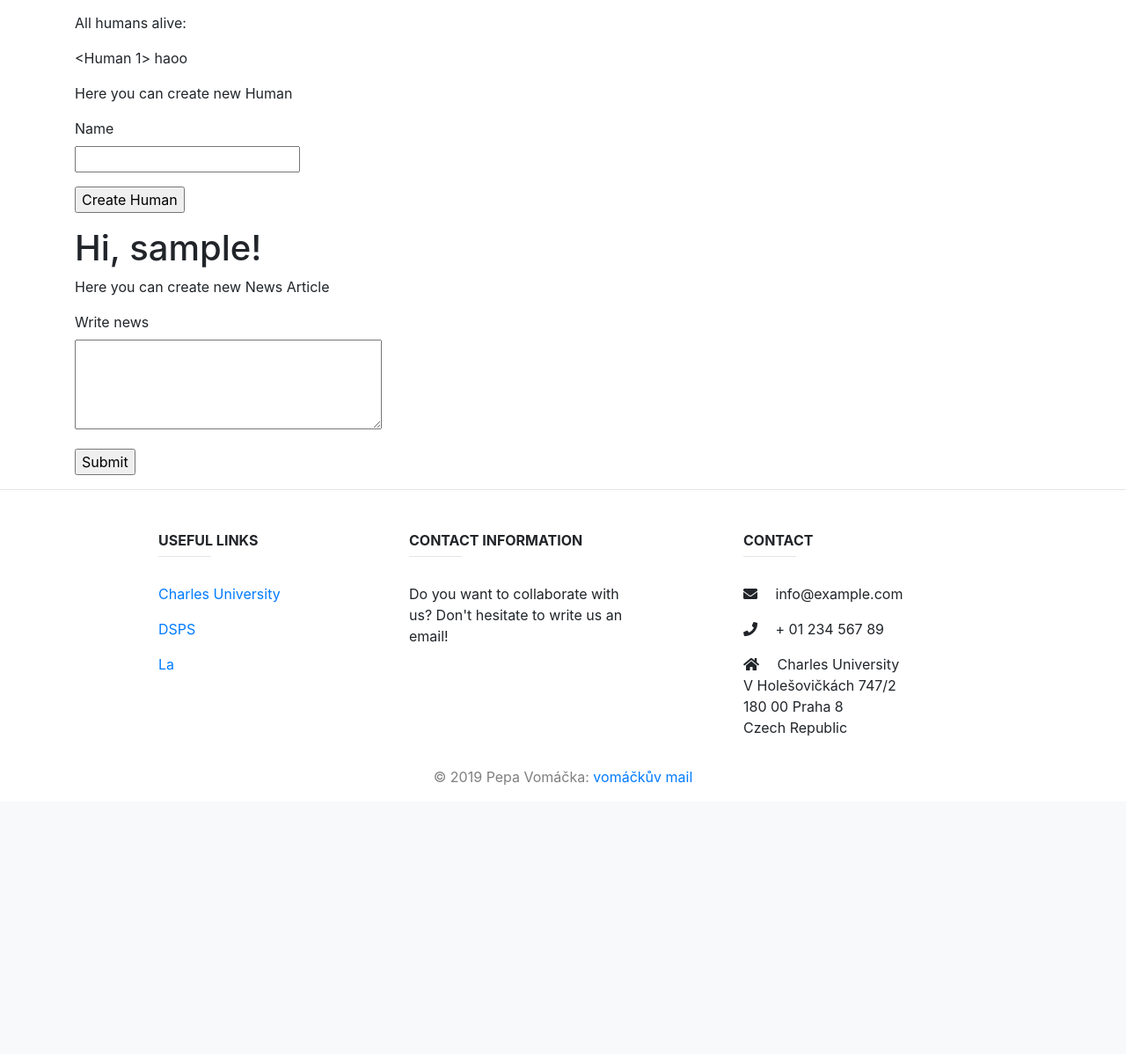
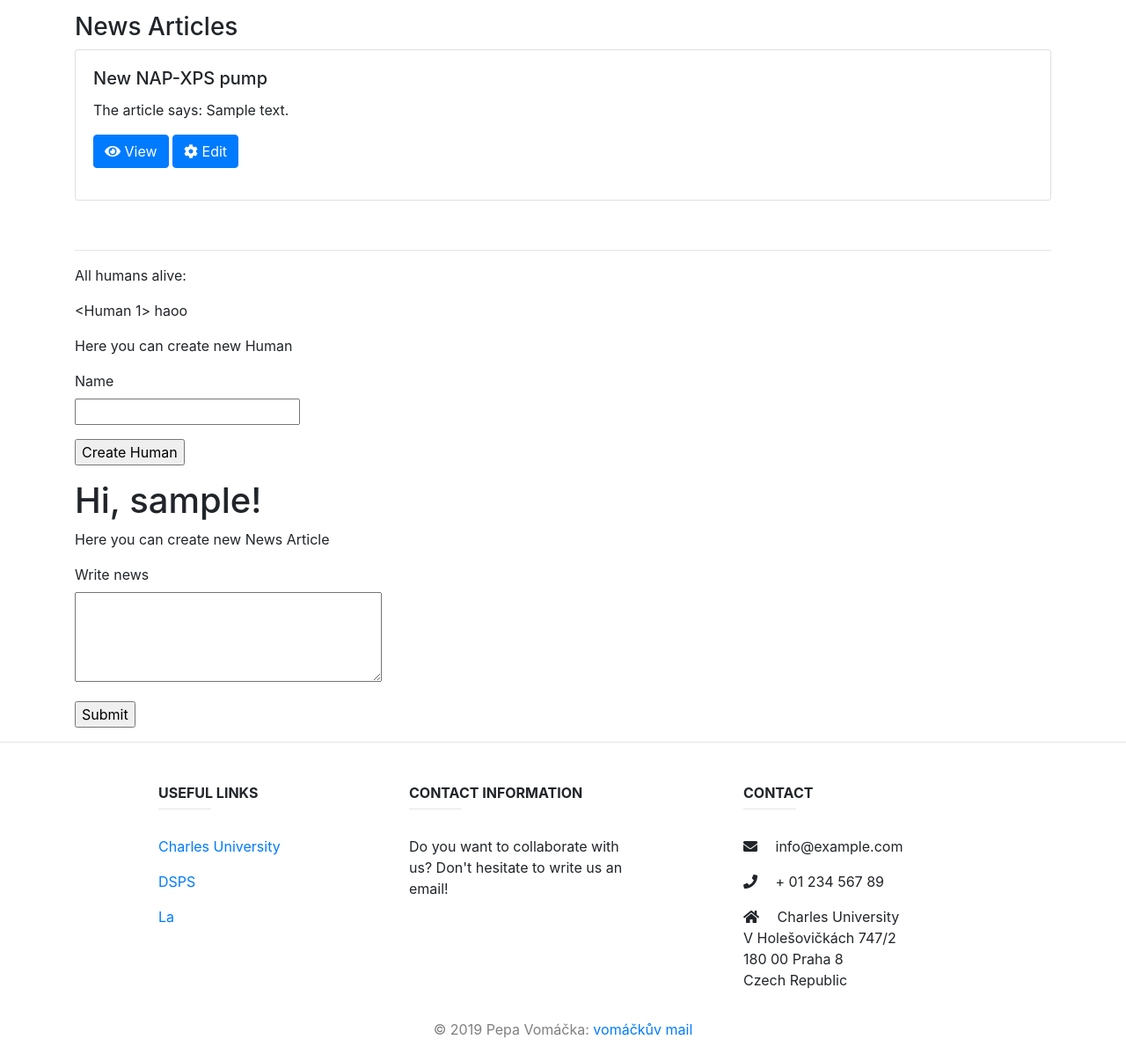
Before and after one commit to vaclavmaixner/nano-website, a Flask app: page /admin in a window 1280 px wide. Shown: the part 56-1254 px from the top of the page at 88% size. Before the commit the page ends 948 px from the top, so only its background shows below. Run offline with Flask 2, Linux system fonts and the light colour scheme; a user stored in the database is signed in; tables that the repository leaves empty hold one stand-in row (values such as "Sample post"); some libraries are stand-ins or nearby versions.

Commit message:
Added buttons for editing and viewing individual posts.

```diff
--- a/app/routes.py
+++ b/app/routes.py
@@ -18,7 +18,7 @@ def index():
 def news():
     #articles = Article.query.all()
     page = request.args.get('page', 1, type=int)
-    articles = Article.query.paginate(
+    articles = Article.query.order_by(Article.timestamp.desc()).paginate(
         page, app.config['NEWS_ARTICLES_PER_PAGE'], False)
     next_url = url_for('news', page=articles.next_num) \
         if articles.has_next else None
@@ -34,6 +34,21 @@ def article(id):
     return render_template('news_post.html', articles = [article])
 
 
+@app.route('/edit/<int:id>', methods = ['GET', 'POST'])
+@login_required
+def edit(id):
+    article = Article.query.get_or_404(id)
+
+    form = PostNewsArticle()
+    if form.validate_on_submit():
+        article.body = form.post.data
+        db.session.add(article)
+        db.session.commit()
+        flash('The post has been updated.')
+        return redirect(url_for('admin', id=article.id))
+
+    form.post.data = article.body
+    return render_template('edit_post.html', form=form)
 
 @app.route('/admin', methods=['GET', 'POST'])
 @login_required
@@ -58,7 +73,16 @@ def admin():
         db.session.commit()
         flash('Your new human is now alive!')
 
-    return render_template('admin.html', users=users, form=form, new_human_form=new_human_form, humans=humans)
+    page = request.args.get('page', 1, type=int)
+    articles = Article.query.order_by(Article.timestamp.desc()).paginate(
+        page, app.config['NEWS_ARTICLES_PER_PAGE'], False)
+    next_url = url_for('news', page=articles.next_num) \
+        if articles.has_next else None
+    prev_url = url_for('news', page=articles.prev_num) \
+        if articles.has_prev else None
+
+    return render_template('admin.html', users=users, form=form, new_human_form=new_human_form, humans=humans, articles=articles.items, next_url=next_url,
+                           prev_url=prev_url)
 
 
 @app.route('/detail/<name>', methods=['GET', 'POST'])
--- a/app/templates/admin.html
+++ b/app/templates/admin.html
@@ -11,6 +11,25 @@
     </div>
     <br>
  -->
+    <h3>News Articles</h3>
+    {% for article in articles %}
+    <div class="card">
+        <div class="card-body">
+            <h5 class="card-title">New NAP-XPS pump</h5>
+            <p class="card-text">The article says: {{ article.body|safe }}</p>
+            <p>
+                </a>
+                <a class="btn btn-primary" href="{{ url_for('.article', id=article.id) }}">
+                        <i class="fa fa-eye"></i> View
+                </a>
+                <a class="btn btn-primary" href="{{ url_for('.edit', id=article.id) }}">
+                        <i class="fa fa-cog"></i> Edit
+                </a>
+            </p>
+        </div>
+    </div></p>
+    <br> {% endfor %}
+    <hr>
 
     <p>All humans alive:</p>
     {% for human in humans %}
@@ -45,10 +64,7 @@
         </p>
         <p>{{ form.submit() }}</p>
     </form>
-    {% endif %} {% for post in posts %} {% include '_post.html' %} {% endfor %} {% if prev_url %}
-    <a href="{{ prev_url }}">Newer posts</a>
-    {% endif %} {% if next_url %}
-    <a href="{{ next_url }}">Older posts</a>
     {% endif %}
+
 </div>
 {% endblock %}
--- a/config.py
+++ b/config.py
@@ -9,4 +9,4 @@ class Config(object):
         'sqlite:///' + os.path.join(basedir, 'app.db')
     SQLALCHEMY_TRACK_MODIFICATIONS = False
 
-    NEWS_ARTICLES_PER_PAGE = 2
+    NEWS_ARTICLES_PER_PAGE = 5
```
Also changed, not shown: app/templates/edit_post.html (added, +17 -0 lines), app.db.
